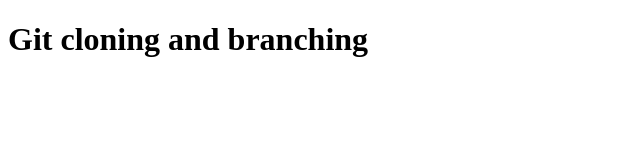
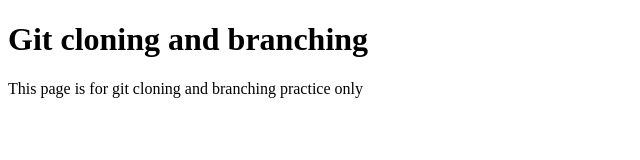
Before and after one commit to joshtru/cloning-and-branching, a plain HTML site: page index.html in a window 1280 px wide. Shown: the whole page, without its empty margins (0-640 px from the left). Drawn offline with Linux system fonts and the light colour scheme.

Commit message:
Added a new paragraph element

```diff
--- a/index.html
+++ b/index.html
@@ -8,5 +8,6 @@
   </head>
   <body>
     <h1>Git cloning and branching</h1>
+    <p>This page is for git cloning and branching practice only</p>
   </body>
 </html>
```
